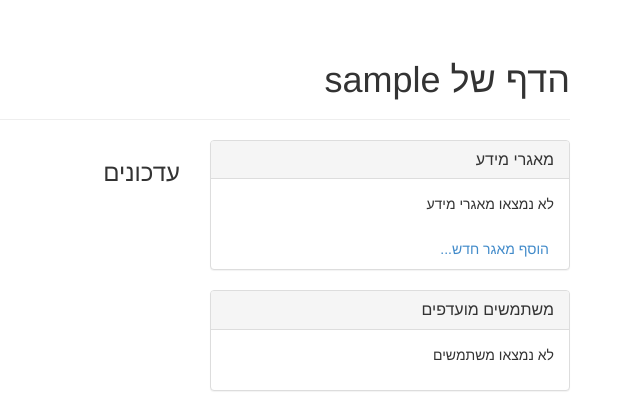
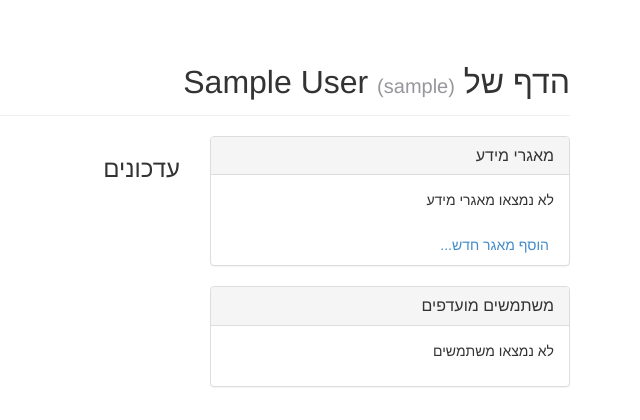
Before and after one commit to segalle/placemarkr, a Django app: a page that uses src/places/templates/home.html in a window 1280 px wide. Shown: the part 54-474 px from the top of the page, without its empty margins (640-1280 px from the left). Run offline with Django 3.2, Linux system fonts and the light colour scheme; the visitor is signed in with stand-in values (Sample User, id 1); data comes from the database, SQL or seed files in the repository; data that the repository does not hold is empty; some libraries are stand-ins or nearby versions.

Commit message:
show first&last name in 'User page' header

```diff
--- a/src/places/templates/home.html
+++ b/src/places/templates/home.html
@@ -6,8 +6,8 @@
 
 <div class="container">
 	<div class="page-header">
-		<h1> {% if user != urlUser %} <small><span id="star" class="glyphicon glyphicon-star-empty"> </span></small> {% endif %}
-		הדף של {{ urlUser }}</h1>
+		<span style="font-size: 32px;"> {% if user != urlUser %} <small><span id="star" class="glyphicon glyphicon-star-empty"> </span></small> {% endif %}
+		הדף של {{urlUser.first_name}} {{urlUser.last_name}} </span><span style="font-size: 20px;color:#97969c;">({{ urlUser }})</span>
 	</div>
 
 	<div class="row">
```
